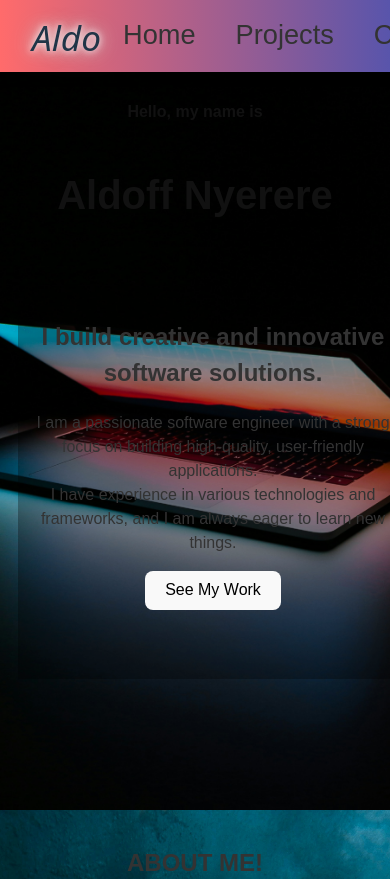
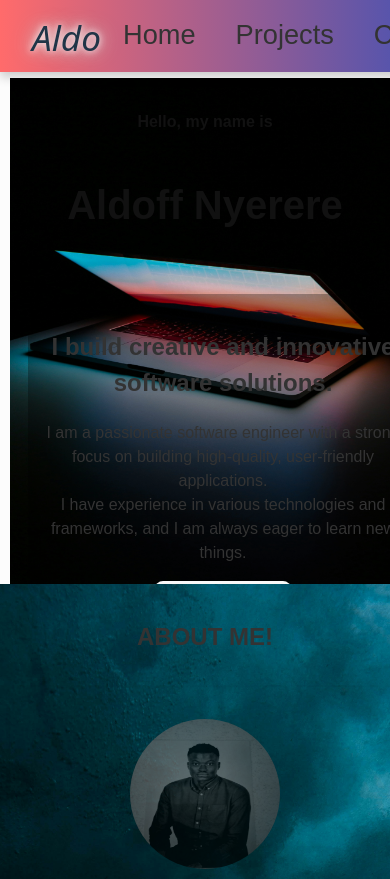
Before and after one commit to Achors/Ad-profile, a React (Vite) app in the folder client/: page / in a window 390 px wide. Shown: the top 879 px of the page. Built offline with nearby package versions, Linux system fonts and the light colour scheme.

Commit message:
feat: small screen interface

```diff
--- a/client/package.json
+++ b/client/package.json
@@ -14,6 +14,7 @@
     "@fortawesome/free-brands-svg-icons": "^6.5.1",
     "@fortawesome/free-solid-svg-icons": "^6.5.1",
     "@fortawesome/react-fontawesome": "^0.2.0",
+    "@vercel/speed-insights": "^1.0.10",
     "dom": "^0.0.3",
     "emailjs-com": "^3.2.0",
     "react": "^18.2.0",
--- a/client/src/components/HomePage.module.css
+++ b/client/src/components/HomePage.module.css
@@ -4,8 +4,16 @@
   flex-direction: column;
   min-height: 100vh;
   font-family: sans-serif;
+  padding: 20px; /* Adjust padding for mobile with media query */
   width: 100%;
   color: #333;
+}
+
+/* Media query for smaller screens (adjust max-width as needed) */
+@media only screen and (max-width: 768px) {
+  .container {
+    padding: 10px; /* Smaller padding for mobile */
+  }
 }
   .main {
     flex: 1;
@@ -38,15 +46,21 @@
     font-size: 2.5rem;
   }
 
-  .hero{
+  .hero {
     background-image: url('../assets/laptop bcg.jpg');
     background-size: cover;
     background-repeat: no-repeat;
     background-position: center;
     width: 100%;
+
+    /* Adjust height for mobile screens with media query */
     height: 88vh;
+  }
 
-
+  @media only screen and (max-width: 768px) {
+    .hero {
+      height: 60vh; /* Reduce hero height for mobile */
+    }
   }
   .AboutMe{
     padding: 15px;
```
Also changed, not shown: 1 other file (tests, documents, lock files or other folders). Lines whose indentation alone changed are shown as unchanged.
